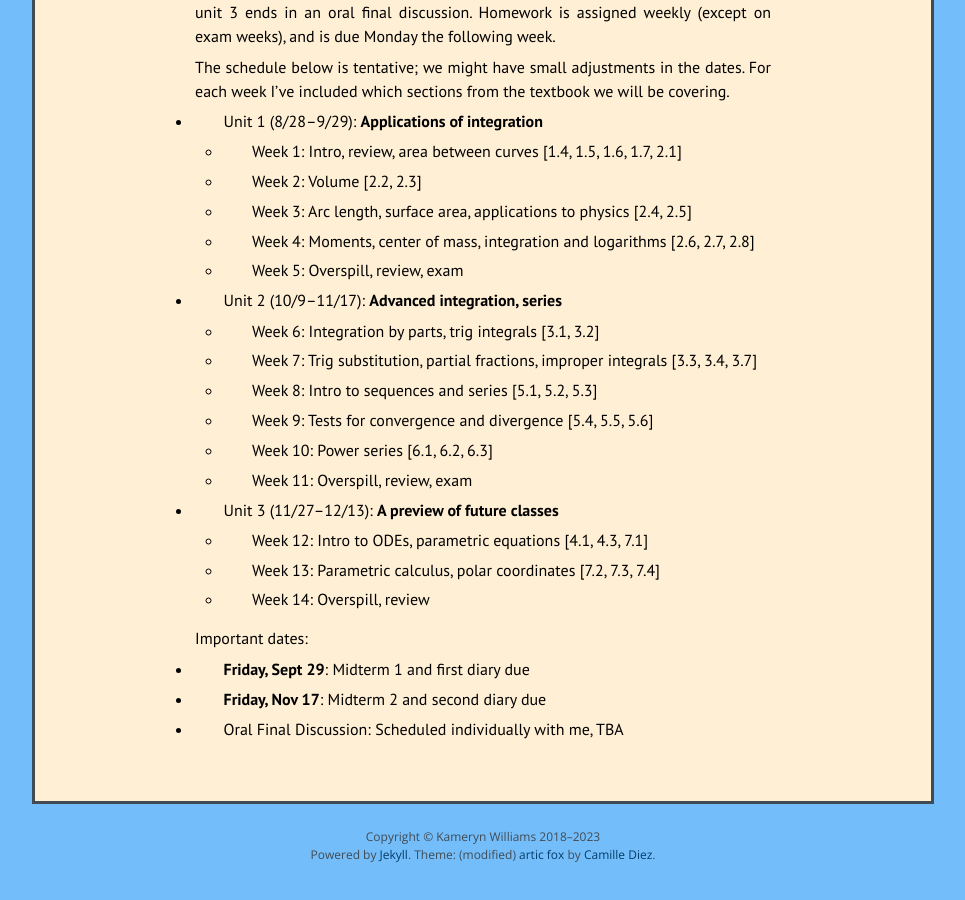
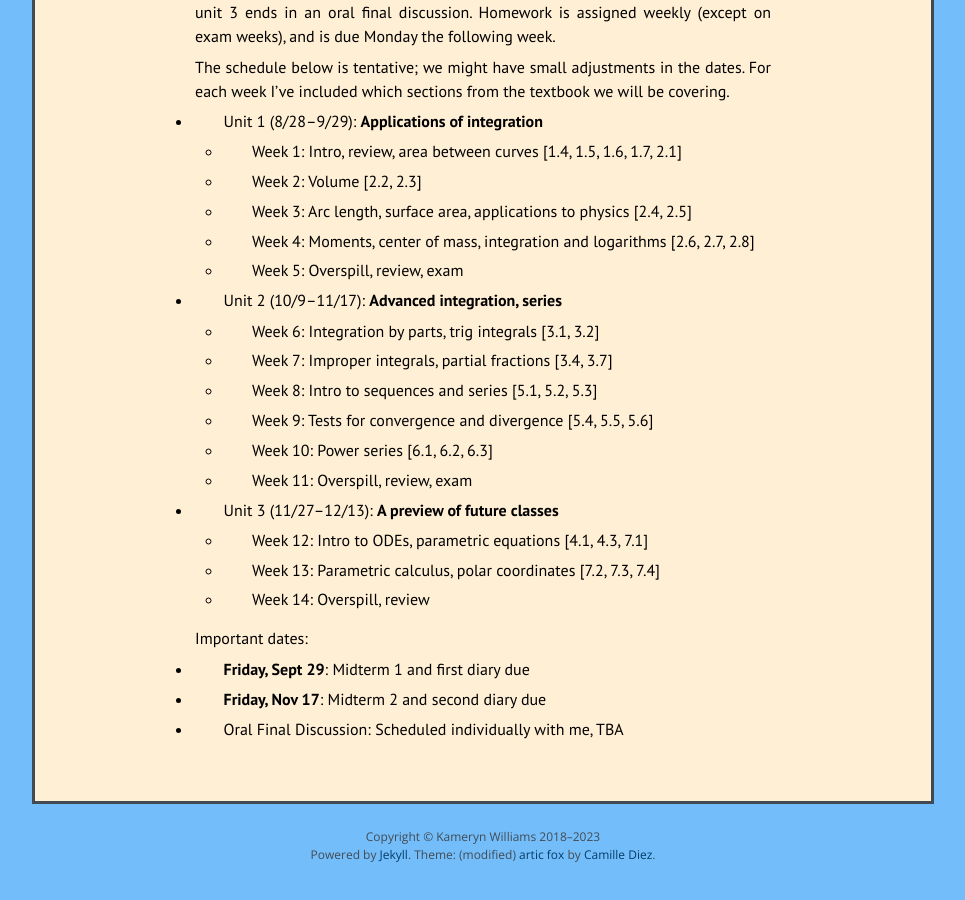
Before and after one commit to kamerynjw/kamerynjw.github.io, a Jekyll site: the page built from teaching/2023/math211.md, in a window 1280 px wide and 900 px high, scrolled down 2571 px. Shown: the whole window, without its empty margins (157-1122 px from the left). Built offline with Jekyll 4.4.1, drawn with Linux system fonts in a browser that asks for light colours; nearby versions of some CDN libraries; formulas are drawn with MathJax 3.

Commit message:
dropping trig sub so i need to drop it from the schedule

```diff
--- a/teaching/2023/math211.md
+++ b/teaching/2023/math211.md
@@ -141,7 +141,7 @@ The schedule below is tentative; we might have small adjustments in the dates. F
 
     * Week 6: Integration by parts, trig integrals [3.1, 3.2]
 
-    * Week 7: Trig substitution, partial fractions, improper integrals [3.3, 3.4, 3.7]
+    * Week 7: Improper integrals, partial fractions [3.4, 3.7]
 
     * Week 8: Intro to sequences and series [5.1, 5.2, 5.3]
 
```
